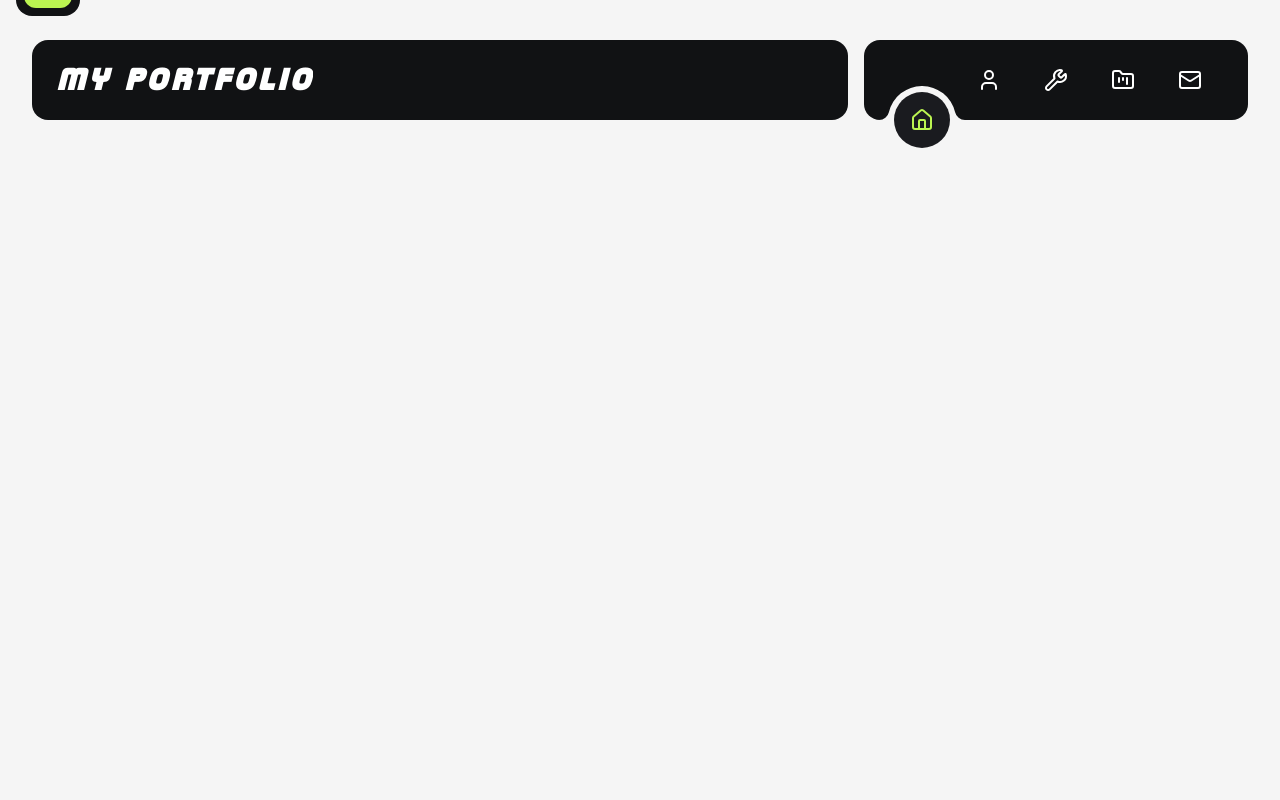
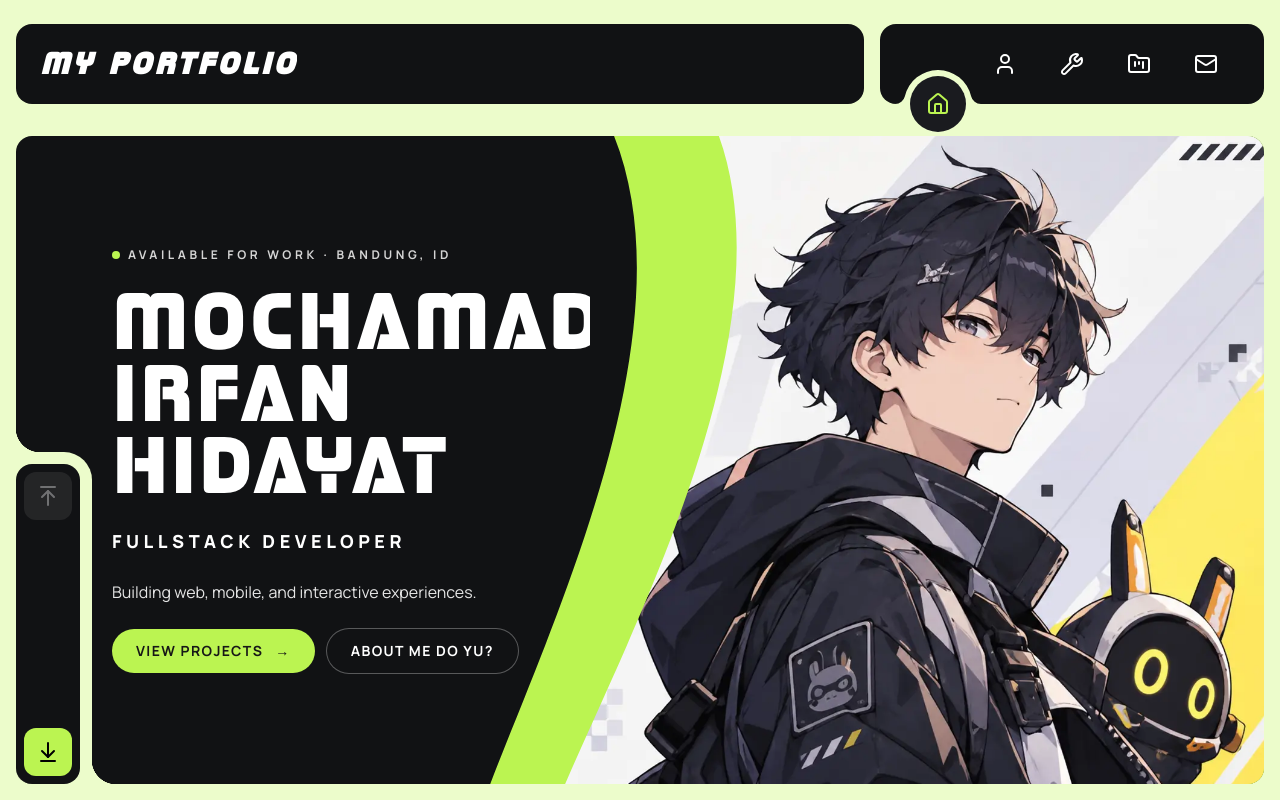
Before and after one commit to fanhdt/my-portfolio, a React (Vite) app: page / in a window 1280 px wide. Built offline with nearby package versions, Linux system fonts and the light colour scheme; no server answers.

Commit message:
feat : Add emailjs for contact pages

```diff
--- a/package.json
+++ b/package.json
@@ -11,7 +11,9 @@
   },
   "dependencies": {
     "@emailjs/browser": "^5.0.3",
+    "@gsap/react": "^2.1.2",
     "@tailwindcss/vite": "^4.3.3",
+    "gsap": "^3.15.0",
     "lucide-react": "^1.65.0",
     "react": "^19.3.1",
     "react-dom": "^19.3.1",
--- a/src/components/Navbar.jsx
+++ b/src/components/Navbar.jsx
@@ -9,9 +9,9 @@ const Navbar = () => {
   const cx = index === -1 ? "-200px" : `calc(24px + (100% - 48px) * ${(index + 0.5) / total})`;
 
   return (
-    <nav className="flex flex-col gap-4 px-4 pt-6 max-sm:pb-4 sm:flex-row pb-8 ">
+    <nav className="flex flex-col gap-4 px-4 pt-6 max-sm:pb-4 sm:flex-row sm:pb-8">
       <div className="flex h-20 flex-1 items-center gap-4 rounded-2xl bg-(--bar) px-6 py-2 md:py-0">
-        <span className="truncate text-2xl md:text-3xl font-bold italic uppercase tracking-widest text-white">My Portfolio</span>
+        <span className="truncate text-2xl md:text-3xl font-bold italic uppercase tracking-widest text-white font-main">My Portfolio</span>
       </div>
 
       <div
--- a/src/components/PageIndicator.jsx
+++ b/src/components/PageIndicator.jsx
@@ -31,7 +31,7 @@ const PageIndicator = () => {
         <ArrowUpToLine />
       </button>
 
-      <div className="flex min-h-0 w-full flex-1 items-center justify-center overflow-hidden">
+      <div className="flex min-h-0 w-full flex-1 items-center font-main justify-center overflow-hidden">
         <div key={item.label} className="max-h-full animate-[title-bounce_0.6s_ease-out_both]">
           <span className="block max-h-full rotate-180 truncate text-xl font-bold uppercase tracking-widest text-lime-200" style={{ writingMode: "vertical-rl" }}>
             {item.label}
--- /dev/null
+++ b/src/hooks/useScrollNav.js
@@ -0,0 +1,75 @@
+import { useEffect, useRef } from "react";
+import { useLocation, useNavigate } from "react-router";
+import { setDirection } from "../lib/transition";
+import { NAV_ITEMS } from "../data/navItems";
+
+const LOCK_MS = 1100; // sedikit lebih lama dari durasi transisi
+const WHEEL_MIN = 30; // abaikan getaran kecil dari touchpad
+const SWIPE_MIN = 60; // jarak swipe minimal (px)
+
+// true kalau elemen (atau induknya) masih bisa di-scroll ke arah itu
+// dir > 0 = isi bergerak ke bawah (scroll ke bawah), dir < 0 = ke atas
+const canScroll = (el, dir) => {
+  while (el && el !== document.body) {
+    const s = getComputedStyle(el);
+    if (/(auto|scroll)/.test(s.overflowY) && el.scrollHeight > el.clientHeight + 1) {
+      const atTop = el.scrollTop <= 0;
+      const atBottom = el.scrollTop + el.clientHeight >= el.scrollHeight - 1;
+      if ((dir > 0 && !atBottom) || (dir < 0 && !atTop)) return true;
+    }
+    el = el.parentElement;
+  }
+  return false;
+};
+
+export const useScrollNav = () => {
+  const navigate = useNavigate();
+  const { pathname } = useLocation();
+  const busy = useRef(false);
+
+  useEffect(() => {
+    const index = NAV_ITEMS.findIndex((i) => i.path === pathname);
+    if (index === -1) return; // halaman detail: tidak pakai scroll-nav
+
+    // dir: +1 = halaman berikutnya (bawah), -1 = sebelumnya (atas)
+    const go = (dir, target) => {
+      if (busy.current) return;
+      if (target && canScroll(target, dir)) return;
+      const next = NAV_ITEMS[index + dir];
+      if (!next) return;
+      busy.current = true;
+      setDirection(dir > 0 ? "down" : "up");
+      navigate(next.path, { viewTransition: true });
+      setTimeout(() => (busy.current = false), LOCK_MS);
+    };
+
+    /* ---- roda mouse / touchpad ---- */
+    const onWheel = (e) => {
+      if (Math.abs(e.deltaY) < WHEEL_MIN) return;
+      go(e.deltaY > 0 ? 1 : -1, e.target);
+    };
+
+    /* ---- swipe di layar sentuh ---- */
+    let startY = 0;
+    let startTarget = null;
+    const onTouchStart = (e) => {
+      startY = e.touches[0].clientY;
+      startTarget = e.target;
+    };
+    const onTouchEnd = (e) => {
+      const dy = startY - e.changedTouches[0].clientY; // swipe ke atas => positif
+      if (Math.abs(dy) < SWIPE_MIN) return;
+      go(dy > 0 ? 1 : -1, startTarget);
+    };
+
+    window.addEventListener("wheel", onWheel, { passive: true });
+    window.addEventListener("touchstart", onTouchStart, { passive: true });
+    window.addEventListener("touchend", onTouchEnd, { passive: true });
+
+    return () => {
+      window.removeEventListener("wheel", onWheel);
+      window.removeEventListener("touchstart", onTouchStart);
+      window.removeEventListener("touchend", onTouchEnd);
+    };
+  }, [pathname, navigate]);
+};
--- a/src/index.css
+++ b/src/index.css
@@ -9,11 +9,45 @@
   font-display: swap;
 }
 
+@theme {
+  --font-display: "main-font", sans-serif;
+  --font-body: "Manrope", sans-serif;
+  --font-main: "main-font", sans-serif;
+  --font-manrope: "Manrope", sans-serif;
+}
+
 @property --cx {
   syntax: "<length-percentage>";
   inherits: true;
   initial-value: 0px;
 }
+
+/* warna latar halaman: bisa dianimasikan antar halaman */
+@property --page {
+  syntax: "<color>";
+  inherits: true;
+  initial-value: #f5f5f5;
+}
+
+:root {
+  --bar: #111214;
+  --btn: #1a1b1f;
+  --page: #f5f5f5;
+  --accent: #a3e635;
+  transition: --page 0.7s ease;
+}
+
+html,
+body {
+  overflow-x: clip;
+  background: var(--page);
+}
+
+body {
+  font-family: "Manrope", sans-serif;
+}
+
+/* ===================== KEYFRAMES UI ===================== */
 
 /* desktop: tooltip di bawah */
 @keyframes tooltip-bounce {
@@ -87,6 +121,7 @@
     transform: none;
   }
 }
+
 @keyframes slide-in {
   from {
     opacity: 0;
@@ -97,6 +132,7 @@
     transform: none;
   }
 }
+
 @keyframes pop {
   from {
     opacity: 0;
@@ -108,10 +144,7 @@
   }
 }
 
-@theme {
-  --font-main: "main-font", sans-serif;
-  --font-manrope: "Manrope", sans-serif;
-}
+/* ===================== SLASH REVEAL (page transition) ===================== */
 
 @media (prefers-reduced-motion: no-preference) {
   /* area root tidak dianimasikan, hanya wrapper "page" */
@@ -121,139 +154,118 @@
     mix-blend-mode: normal;
   }
 
-  /* potong halaman yang meluncur supaya tidak menimpa navbar */
+  /* potong semua yang bergerak di dalam kartu; warna aksen mengisi celah */
   ::view-transition-group(page) {
     overflow: clip;
+    border-radius: 1rem;
+    background: var(--accent);
+    animation-duration: 0.9s;
   }
+
   ::view-transition-old(page),
   ::view-transition-new(page) {
+    animation-duration: 0.9s;
+    animation-timing-function: cubic-bezier(0.76, 0, 0.24, 1);
+    animation-fill-mode: both;
     mix-blend-mode: normal;
-    animation-fill-mode: both;
   }
 
-  /* ----- MASUK (dengan bounce) ----- */
-  html[data-nav="down"]::view-transition-new(page) {
-    animation: in-bottom 0.75s ease-out;
-  }
-  html[data-nav="up"]::view-transition-new(page) {
-    animation: in-top 0.75s ease-out;
-  }
-  html[data-nav="right"]::view-transition-new(page) {
-    animation: in-right 0.75s ease-out;
-  }
-  html[data-nav="left"]::view-transition-new(page) {
-    animation: in-left 0.75s ease-out;
+  /* indikator ikut bergerak halus */
+  ::view-transition-group(indicator) {
+    animation-duration: 0.9s;
+    animation-timing-function: cubic-bezier(0.76, 0, 0.24, 1);
   }
 
-  /* ----- KELUAR ----- */
+  /* ---- DOWN (next): halaman baru naik dari bawah ---- */
+  html[data-nav="down"]::view-transition-new(page) {
+    animation-name: reveal-from-bottom;
+  }
   html[data-nav="down"]::view-transition-old(page) {
-    animation: out-top 0.35s ease-in;
+    animation-name: push-up;
+  }
+
+  /* ---- UP (prev): halaman baru turun dari atas ---- */
+  html[data-nav="up"]::view-transition-new(page) {
+    animation-name: reveal-from-top;
   }
   html[data-nav="up"]::view-transition-old(page) {
-    animation: out-bottom 0.35s ease-in;
+    animation-name: push-down;
+  }
+
+  /* ---- RIGHT: halaman baru masuk dari kanan ---- */
+  html[data-nav="right"]::view-transition-new(page) {
+    animation-name: reveal-from-right;
   }
   html[data-nav="right"]::view-transition-old(page) {
-    animation: out-left 0.35s ease-in;
+    animation-name: push-left;
+  }
+
+  /* ---- LEFT: halaman baru masuk dari kiri ---- */
+  html[data-nav="left"]::view-transition-new(page) {
+    animation-name: reveal-from-left;
   }
   html[data-nav="left"]::view-transition-old(page) {
-    animation: out-right 0.35s ease-in;
+    animation-name: push-right;
   }
 }
 
-@keyframes in-bottom {
-  0% {
-    transform: translateY(100%);
+@keyframes reveal-from-bottom {
+  from {
+    clip-path: polygon(0 124%, 100% 100%, 100% 100%, 0 100%);
   }
-  65% {
-    transform: translateY(-4%);
-  }
-  82% {
-    transform: translateY(1.5%);
-  }
-  100% {
-    transform: none;
-  }
-}
-@keyframes in-top {
-  0% {
-    transform: translateY(-100%);
-  }
-  65% {
-    transform: translateY(4%);
-  }
-  82% {
-    transform: translateY(-1.5%);
-  }
-  100% {
-    transform: none;
-  }
-}
-@keyframes in-right {
-  0% {
-    transform: translateX(100%);
-  }
-  65% {
-    transform: translateX(-4%);
-  }
-  82% {
-    transform: translateX(1.5%);
-  }
-  100% {
-    transform: none;
-  }
-}
-@keyframes in-left {
-  0% {
-    transform: translateX(-100%);
-  }
-  65% {
-    transform: translateX(4%);
-  }
-  82% {
-    transform: translateX(-1.5%);
-  }
-  100% {
-    transform: none;
+  to {
+    clip-path: polygon(0 0, 100% -24%, 100% 100%, 0 100%);
   }
 }
 
-@keyframes out-top {
+@keyframes reveal-from-top {
+  from {
+    clip-path: polygon(0 0, 100% 0, 100% 0, 0 -24%);
+  }
   to {
-    transform: translateY(-40%);
-    opacity: 0;
-  }
-}
-@keyframes out-bottom {
-  to {
-    transform: translateY(40%);
-    opacity: 0;
-  }
-}
-@keyframes out-left {
-  to {
-    transform: translateX(-40%);
-    opacity: 0;
-  }
-}
-@keyframes out-right {
-  to {
-    transform: translateX(40%);
-    opacity: 0;
+    clip-path: polygon(0 124%, 100% 100%, 100% 0, 0 0);
   }
 }
 
-:root {
-  --bar: #111214;
-  --btn: #1a1b1f;
-  --page: #f5f5f5;
+@keyframes reveal-from-right {
+  from {
+    clip-path: polygon(124% 0, 100% 0, 100% 100%, 100% 100%);
+  }
+  to {
+    clip-path: polygon(0 0, 100% 0, 100% 100%, -24% 100%);
+  }
 }
 
-html,
-body {
-  overflow-x: clip;
-  background: var(--page);
+@keyframes reveal-from-left {
+  from {
+    clip-path: polygon(0 0, 0 0, -24% 100%, 0 100%);
+  }
+  to {
+    clip-path: polygon(0 0, 124% 0, 100% 100%, 0 100%);
+  }
 }
 
-body {
-  font-family: "main-font", sans-serif;
+@keyframes push-up {
+  to {
+    transform: translateY(-14%) scale(0.95);
+    filter: brightness(0.5);
+  }
 }
+@keyframes push-down {
+  to {
+    transform: translateY(14%) scale(0.95);
+    filter: brightness(0.5);
+  }
+}
+@keyframes push-left {
+  to {
+    transform: translateX(-14%) scale(0.95);
+    filter: brightness(0.5);
+  }
+}
+@keyframes push-right {
+  to {
+    transform: translateX(14%) scale(0.95);
+    filter: brightness(0.5);
+  }
+}
--- a/src/layouts/MainLayout.jsx
+++ b/src/layouts/MainLayout.jsx
@@ -1,16 +1,33 @@
+import { useEffect } from "react";
+import { Outlet } from "react-router";
 import Navbar from "../components/Navbar";
 import PageIndicator from "../components/PageIndicator";
-import { Outlet } from "react-router";
+import { useActiveNav } from "../hooks/useActiveNav";
+import { useScrollNav } from "../hooks/useScrollNav";
+import { THEMES } from "../lib/pageTheme";
 
 const MainLayout = () => {
+  const { item } = useActiveNav();
+  useScrollNav();
+
+  // ganti warna latar sesuai halaman
+  useEffect(() => {
+    const theme = THEMES[item?.path] ?? THEMES["/"];
+    const root = document.documentElement;
+    root.style.setProperty("--page", theme.page);
+    root.style.setProperty("--accent", theme.accent);
+  }, [item]);
+
   return (
+    <div className="flex h-dvh flex-col overflow-hidden">
+      <Navbar />
       <main className="relative mx-4 mb-4 min-h-0 flex-1 max-sm:mb-32">
         <div className="absolute inset-0" style={{ viewTransitionName: "page" }}>
-        <Navbar />
           <Outlet />
         </div>
         <PageIndicator />
       </main>
+    </div>
   );
 };
 
--- /dev/null
+++ b/src/lib/pageTheme.js
@@ -0,0 +1,8 @@
+// Warna latar (--page) dan aksen dekorasi per halaman
+export const THEMES = {
+  "/": { page: "#ecfccb", accent: "#a3e635" },
+  "/about": { page: "#e0f2fe", accent: "#38bdf8" },
+  "/skills": { page: "#fef9c3", accent: "#facc15" },
+  "/projects": { page: "#e2e8f0", accent: "#bef264" },
+  "/contact": { page: "#fce7f3", accent: "#f472b6" },
+};
--- a/src/pages/Home.jsx
+++ b/src/pages/Home.jsx
@@ -1,10 +1,34 @@
+import { useRef } from "react";
 import { Link } from "react-router";
+import gsap from "gsap";
+import { useGSAP } from "@gsap/react";
 import { IMAGES_DATA } from "../data/imageData";
 import PageNotch from "../components/PageNotch";
 
 const Home = () => {
+  const root = useRef(null);
+
+  useGSAP(
+    () => {
+      const mm = gsap.matchMedia();
+      mm.add("(prefers-reduced-motion: no-preference)", () => {
+        // delay menunggu transisi halaman (±0.75 detik) selesai
+        gsap.from("[data-art]", { opacity: 0, xPercent: 6, duration: 1, ease: "power3.out", delay: 0.4 });
+        gsap.from("[data-in]", {
+          y: 44,
+          opacity: 0,
+          duration: 0.9,
+          ease: "back.out(1.7)",
+          stagger: 0.09,
+          delay: 0.55,
+        });
+      });
+    },
+    { scope: root },
+  );
+
   return (
-    <section className="relative h-full overflow-hidden rounded-2xl bg-(--bar)">
+    <section ref={root} className="relative h-full overflow-hidden rounded-2xl bg-(--bar)">
       <svg width="0" height="0" className="absolute" aria-hidden>
         <defs>
           <clipPath id="hero-clip" clipPathUnits="objectBoundingBox">
@@ -18,8 +42,8 @@ const Home = () => {
 
       <div aria-hidden className="absolute inset-y-0 right-0 hidden w-[62%] bg-lime-300 lg:block [clip-path:url(#hero-shape-clip)]" />
 
-      <div aria-hidden className="absolute inset-0 lg:left-auto lg:w-[56%] lg:[clip-path:url(#hero-clip)]">
-        <img src={IMAGES_DATA[0].src} alt="" className="size-full object-cover object-[70%_top]" />
+      <div data-art aria-hidden className="absolute inset-0 overflow-hidden lg:left-auto lg:w-[56%] lg:[clip-path:url(#hero-clip)]">
+        <img data-depth="22" src={IMAGES_DATA[0].src} alt="" className="size-full scale-110 object-cover object-[70%_top]" />
       </div>
 
       <div aria-hidden className="absolute inset-0 bg-linear-to-t from-black via-black/70 to-transparent lg:hidden" />
@@ -28,22 +52,32 @@ const Home = () => {
 
       <div className="relative z-10 flex h-full flex-col overflow-y-auto overscroll-contain p-6 sm:p-12 md:pl-24 lg:max-w-[46%] lg:p-16 lg:pl-24">
         <div className="mt-auto flex flex-col gap-4 lg:my-auto lg:gap-6">
-          <p className="flex items-center gap-2 font-body text-[10px] font-bold uppercase tracking-[0.3em] text-neutral-300 sm:text-xs">
+          <p data-in className="flex items-center gap-2 font-body text-[10px] font-bold uppercase tracking-[0.3em] text-neutral-300 sm:text-xs">
             <span className="size-2 rounded-full bg-lime-300" />
             Available for work · Bandung, ID
           </p>
 
           <h1 className="font-display uppercase leading-[0.9] tracking-wide text-white" style={{ fontSize: "clamp(1.75rem, min(10vh, 11vw), 6rem)" }}>
-            <span className="font-main block">Mochamad</span>
-            <span className="font-main block">Irfan</span>
-            <span className="font-main block">Hidayat</span>
+            <span data-in className="block">
+              Mochamad
+            </span>
+            <span data-in className="block">
+              Irfan
+            </span>
+            <span data-in className="block">
+              Hidayat
+            </span>
           </h1>
 
-          <p className="font-body text-sm font-extrabold uppercase tracking-[0.25em] text-white sm:text-lg">Fullstack Developer</p>
+          <p data-in className="font-body text-sm font-extrabold uppercase tracking-[0.25em] text-white sm:text-lg">
+            Fullstack Developer
+          </p>
 
-          <p className="max-w-sm font-body text-sm leading-relaxed text-neutral-200 sm:text-base">Building web, mobile, and interactive experiences.</p>
+          <p data-in className="max-w-sm font-body text-sm leading-relaxed text-neutral-200 sm:text-base">
+            Building web, mobile, and interactive experiences.
+          </p>
 
-          <div className="flex flex-wrap items-center gap-3">
+          <div data-in className="flex flex-wrap items-center gap-3">
             <Link
               to="/projects"
               className="inline-flex w-fit items-center gap-3 rounded-full bg-lime-300 px-6 py-3 font-body text-sm font-bold uppercase tracking-widest text-neutral-900 transition-all duration-300 ease-[cubic-bezier(0.34,1.4,0.64,1)] hover:scale-105 hover:bg-white active:scale-95"
@@ -51,7 +85,7 @@ const Home = () => {
               View Projects <span aria-hidden>→</span>
             </Link>
             <Link to="/about" className="inline-flex w-fit items-center rounded-full px-6 py-3 font-body text-sm font-bold uppercase tracking-widest text-white ring-1 ring-white/30 transition-colors hover:bg-white/10">
-              About Me
+              About Me do yu?
             </Link>
           </div>
         </div>
```
Also changed, not shown: src/hooks/useParallax.js (added, +38 -0 lines), src/pages/Contact.jsx (+46 -12 lines), 2 other files (tests, documents, lock files or other folders). Lines whose indentation alone changed are shown as unchanged.
